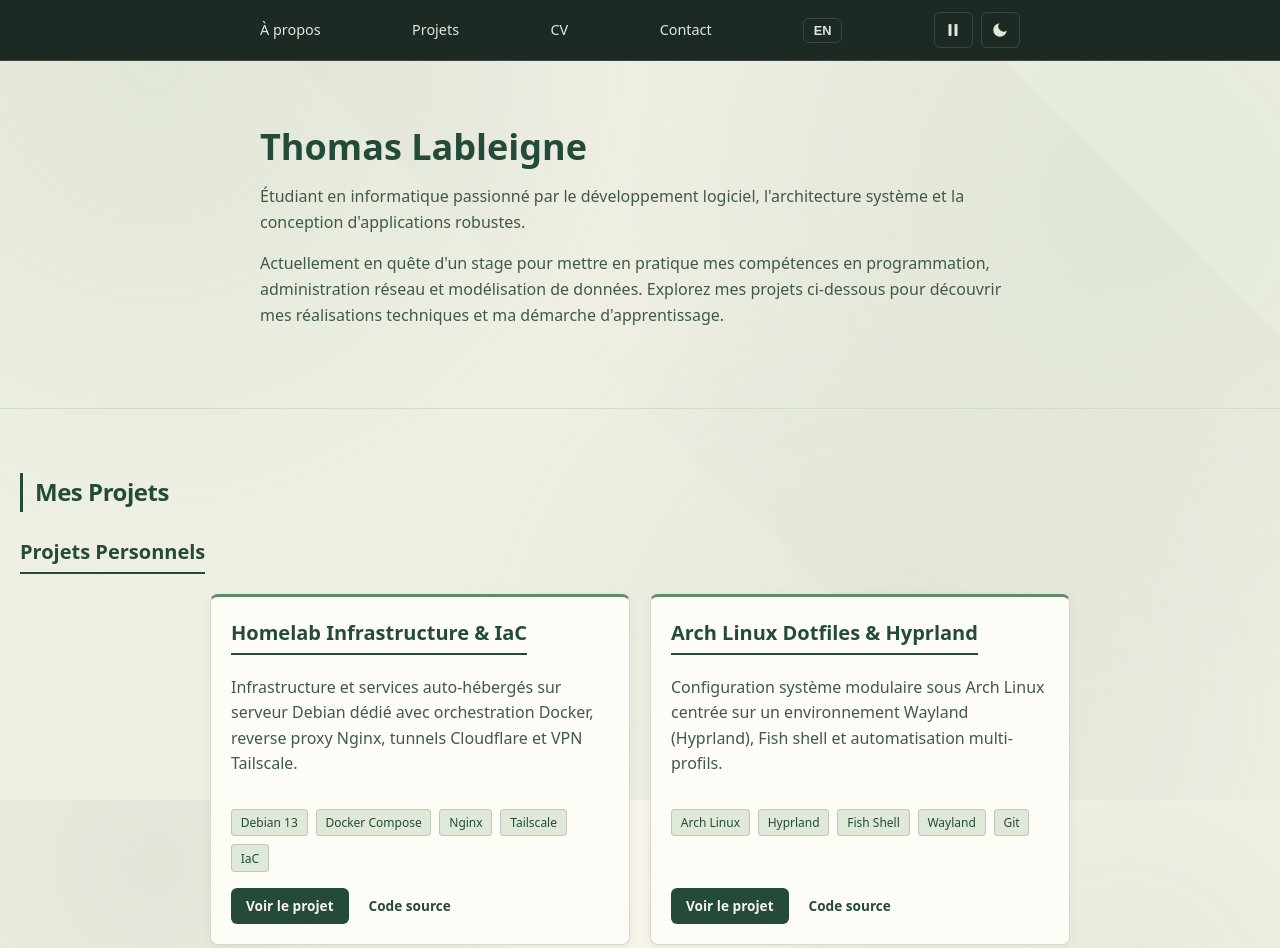
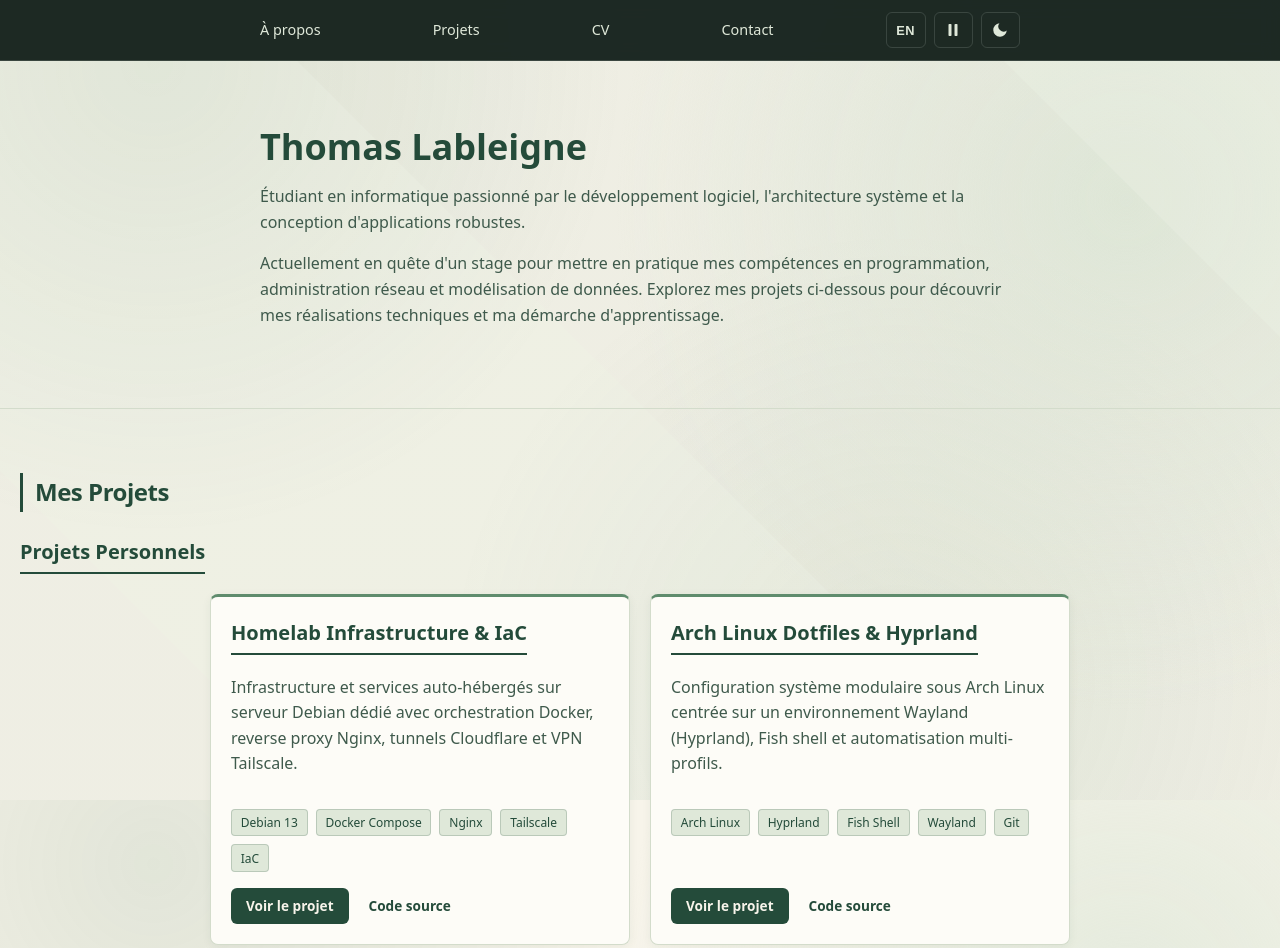
Before and after one commit to NightGx/portfolio, a plain HTML site: page index.html in a window 1280 px wide. Shown: the top 948 px of the page. Drawn offline with Linux system fonts and the light colour scheme.

Commit message:
feat : add language switcher button to navigation bar

```diff
--- a/css/style.css
+++ b/css/style.css
@@ -368,16 +368,32 @@ body.theme-dark #theme-toggle-btn .icon-sun {
   font-size: 0.8rem;
   cursor: pointer;
   font-weight: 600;
+  min-width: 40px;
+  min-height: 36px;
+  display: inline-flex;
+  align-items: center;
+  justify-content: center;
+  letter-spacing: 0.04em;
   transition:
     background-color 0.2s ease,
     border-color 0.2s ease,
-    color 0.2s ease;
+    color 0.2s ease,
+    transform 0.1s ease;
 }
 
 .lang-switch:hover {
   background-color: var(--icon-btn-bg-hover);
   border-color: var(--c-sage-light);
   color: var(--nav-link-hover);
+}
+
+.lang-switch:focus-visible {
+  outline: 2px solid var(--c-sage-light);
+  outline-offset: 2px;
+}
+
+.lang-switch:active {
+  transform: scale(0.96);
 }
 
 /* --- Section Projets & Catégories --- */
--- a/index.html
+++ b/index.html
@@ -20,9 +20,9 @@
       <a href="#resume" class="nav-link" data-i18n="nav_resume">CV</a>
       <a href="#contact" class="nav-link" data-i18n="nav_contact">Contact</a>
 
-      <button type="button" class="lang-switch">EN</button>
-
       <div class="nav-actions">
+        <button type="button" id="lang-toggle-btn" class="lang-switch" aria-label="Switch to English"
+          title="Switch to English">EN</button>
      <!-- Bouton Play / Pause pour le fond animé -->
      <button type="button" id="bg-toggle-btn" class="icon-btn"
        aria-label="Mettre en pause l'animation d'arrière-plan" aria-pressed="false">
```
